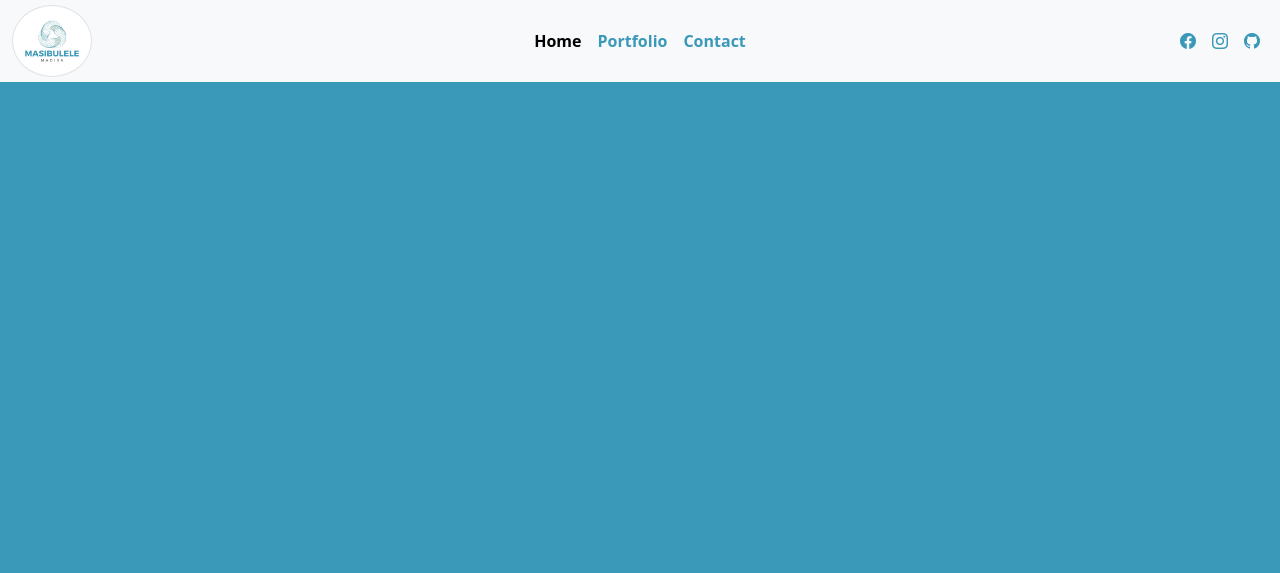
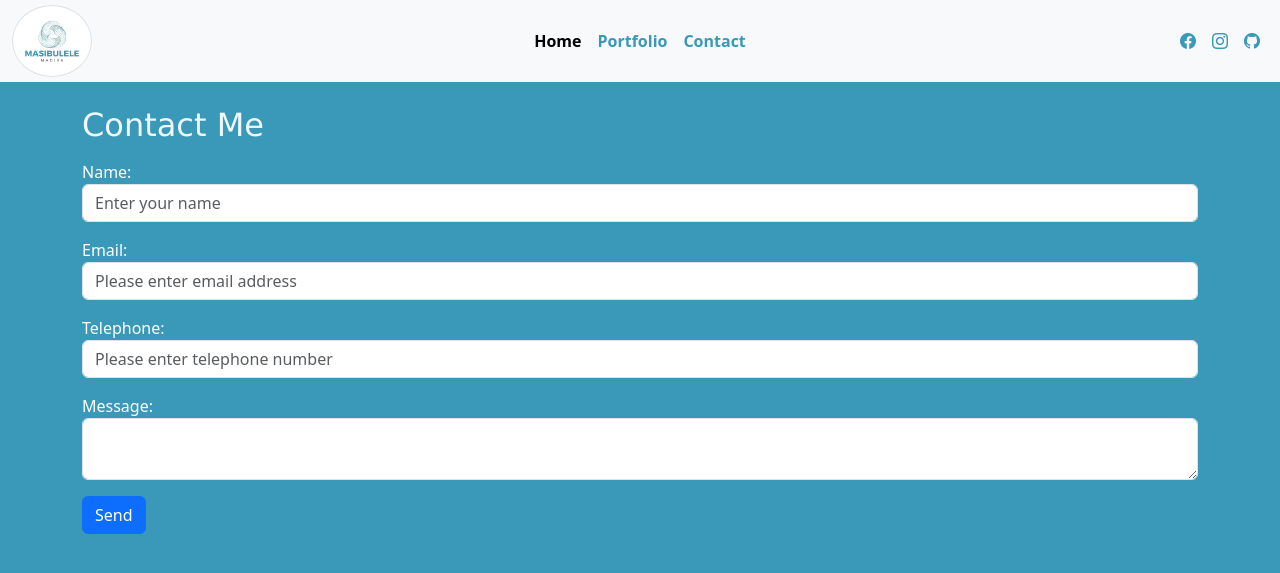
Before and after one commit to masibulele/portfolio_webpage, a Flask app: page /contact in a window 1280 px wide. Shown: the top 573 px of the page. Run offline with Flask 3, Linux system fonts and the light colour scheme.

Commit message:
create contact form

```diff
--- a/main.py
+++ b/main.py
@@ -1,4 +1,4 @@
-from flask import Flask, render_template
+from flask import Flask, render_template, request
 
 
 app= Flask(__name__)
@@ -17,6 +17,17 @@ def portfolio_page():
 def contact_page():
     return render_template('contact.html')
 
+@app.route('/submit',methods=['POST'])
+def get_form_data():
+    if request.method=="POST":
+        sender_name= request.form['name']
+        sender_email= request.form['email']
+        sender_tel= request.form['telephone']
+        sender_text= request.form['text']
+        return render_template('contact.html')
+
+    return render_template('index.html')
+
 
 if __name__ == '__main__':
     app.run(debug=True)
--- a/templates/contact.html
+++ b/templates/contact.html
@@ -1,5 +1,48 @@
 {% include "base.html"%}
+        <!-- Page Header-->
+
     <!-- main page area -->
+    <div class="container mt-4">
+      <h2>Contact Me</h2>
+      <form action="{{url_for('get_form_data')}}" method="post">
+        <div class="mb-3 mt-3">
+            <label for="name" class="text-white">
+              Name:
+            </label>
+            <input type="text" class="form-control" placeholder="Enter your name" name="name"/>
+        </div>
+        <div class="mb-3">
+          <label for="email" class="text-white">
+            Email:
+          </label>
+          <input type="email" class="form-control" placeholder="Please enter email address" name="email">
+        </div>
+        <div class="mb-3">
+          <label for="telephone" class="text-white">
+            Telephone:
+          </label>
+          <input type="tel" class="form-control" placeholder="Please enter telephone number" name="telephone">
+        </div>
+        <div class="mb-3">
+          <label for="Message" class="text-white">
+            Message:
+          </label>
+          <textarea class="form-control" row="5" name="text">
+
+          </textarea>
+
+        </div>
+        <div class="mb-3">
+          <button type="submit" class="btn btn-primary">
+            Send
+          </button>
+
+        </div>
+
+      </form>
+
+    </div>
+
 
 
   <script src="https://cdn.jsdelivr.net/npm/bootstrap@5.3.1/dist/js/bootstrap.bundle.min.js" integrity="sha384-HwwvtgBNo3bZJJLYd8oVXjrBZt8cqVSpeBNS5n7C8IVInixGAoxmnlMuBnhbgrkm" crossorigin="anonymous"></script>
```
Also changed, not shown: static/images/contact-bg.jpg (added).
